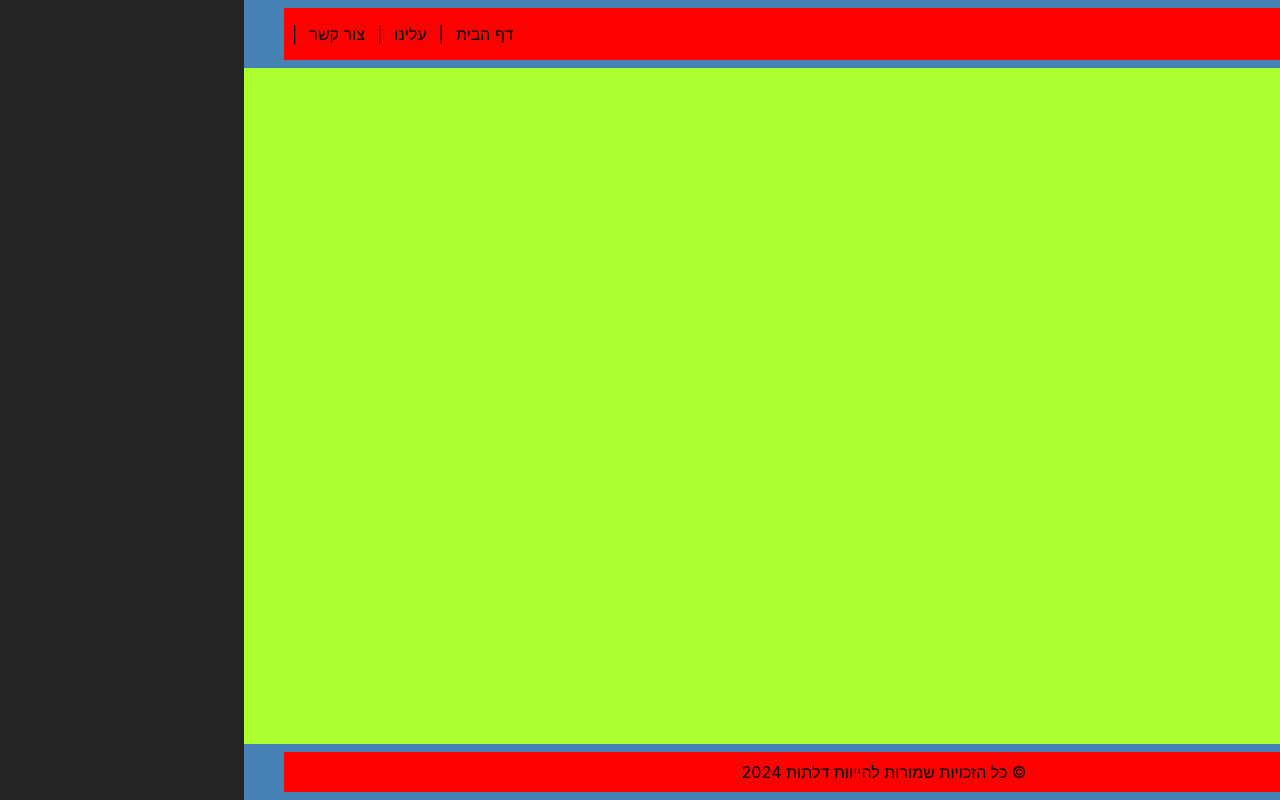
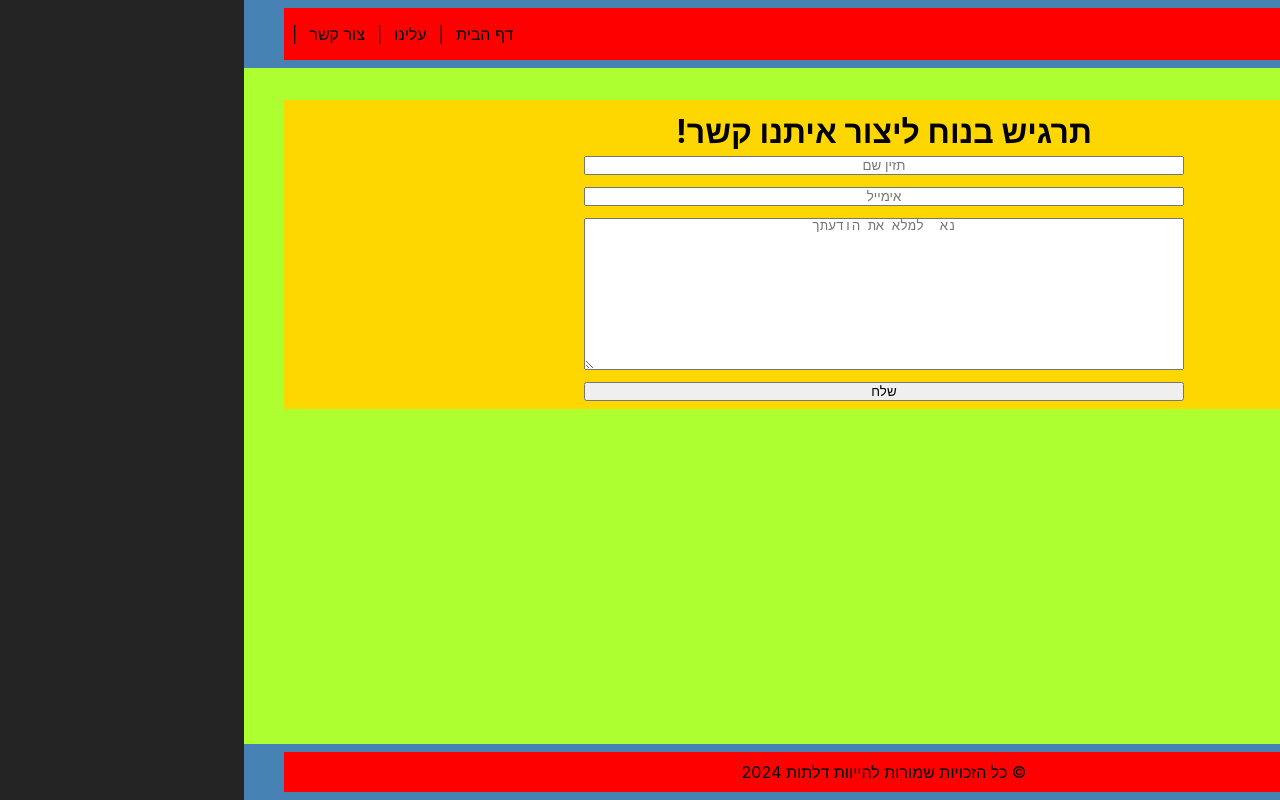
Before and after one commit to samrimucheye/Hiewet_Project, a React (Vite) app in the folder frontend/: page /contact in a window 1280 px wide. Built offline with nearby package versions, Linux system fonts and the light colour scheme.

Commit message:
creating form and style

```diff
--- a/frontend/src/index.css
+++ b/frontend/src/index.css
@@ -49,7 +49,8 @@ nav {
 }
 nav,
 section,
-article {
+article,
+.div_contact {
   max-width: 1200px;
   background-color: red;
   margin: auto;
@@ -87,3 +88,23 @@ article h1 {
   align-items: center;
   gap: 6px;
 }
+
+/*contact */
+
+.div_contact {
+  background-color: gold;
+  margin-block-start: 2em;
+}
+.div_contact h1 {
+  text-align: center;
+}
+.div_contact form {
+  display: flex;
+  flex-direction: column;
+  max-width: 600px;
+  margin: 0 auto;
+  gap: 12px;
+}
+::placeholder {
+  text-align: center;
+}
--- a/frontend/src/pages/Contact.jsx
+++ b/frontend/src/pages/Contact.jsx
@@ -1,7 +1,23 @@
 import React from "react";
 
 const Contact = () => {
-  return <div>Contact</div>;
+  return (
+    <div className="div_contact">
+      <h1>תרגיש בנוח ליצור איתנו קשר!</h1>
+      <form action="">
+        <input type="text" name="text" id="text" placeholder="תזין שם" />
+        <input type="email" name="email" id="email" placeholder="אימייל" />
+        <textarea
+          name=""
+          id=""
+          cols="30"
+          rows="10"
+          placeholder="נא  למלא את הודעתך"
+        />
+        <button type="submit">שלח</button>
+      </form>
+    </div>
+  );
 };
 
 export default Contact;
```
